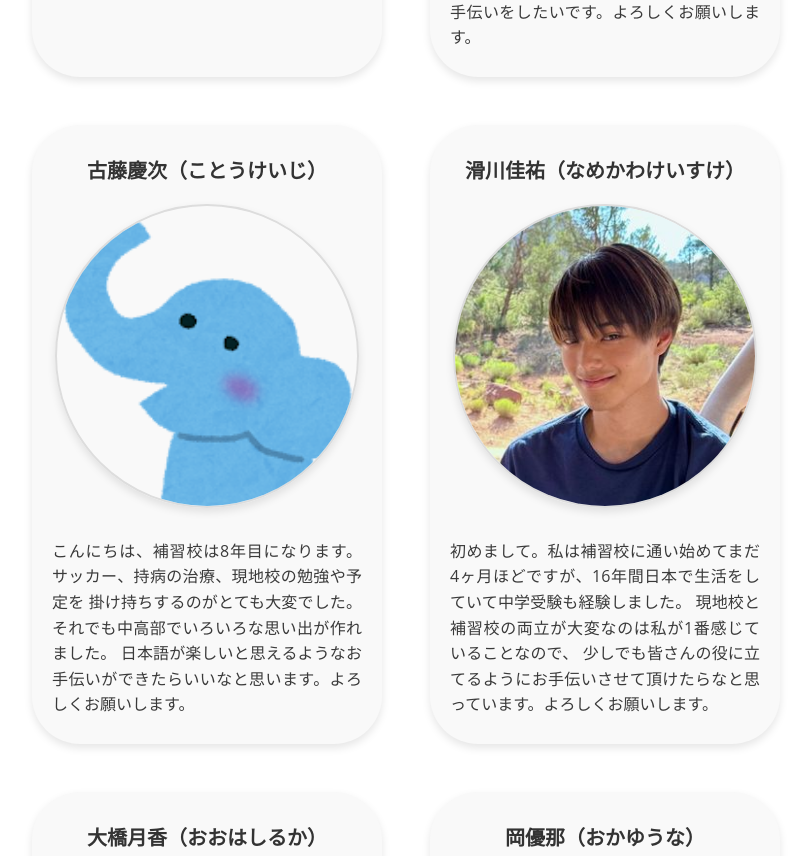
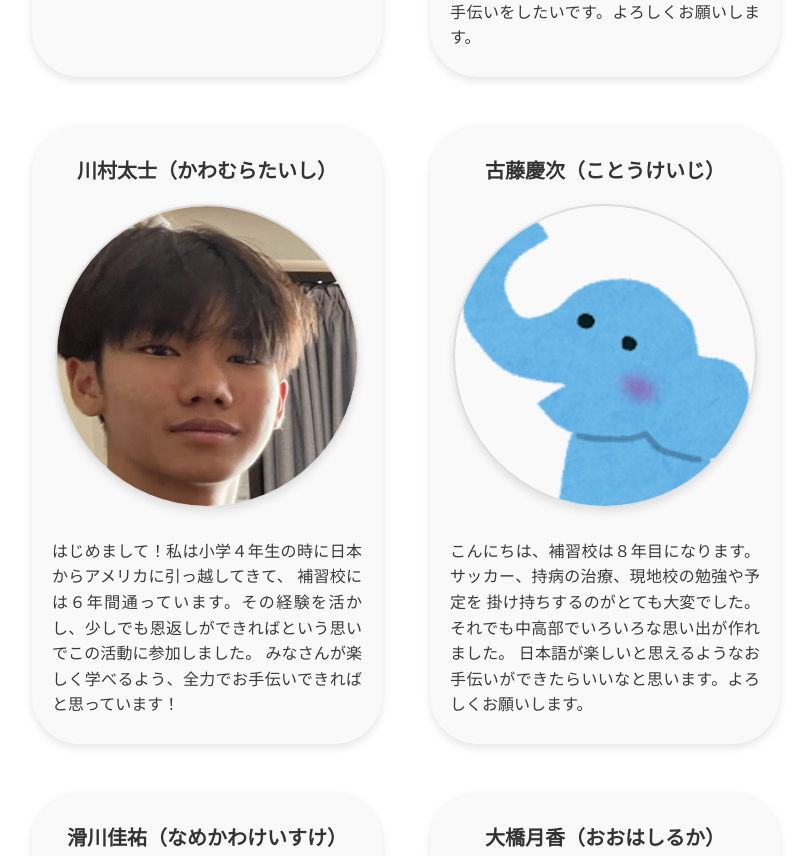
Before and after one commit to 1datcodes/JETS2, a React (Create React App) app: page /about in a window 1280 px wide. Shown: the part 3220-4076 px from the top of the page, without its empty margins (438-1249 px from the left). Built offline with nearby package versions, Linux system fonts and the light colour scheme.

Commit message:
added kawamura

```diff
--- a/src/About.js
+++ b/src/About.js
@@ -19,7 +19,7 @@ const memberData = [
         className: "yasuda",
         name: "安田一敬（やすだいっけい）",
         image: "ikkei.jpg",
-        message: `こんにちは、JETSの創設者です。補習校は今年で8年目になります。
+        message: `こんにちは、JETSの創設者です。補習校は今年で８年目になります。
                   私は小さい頃からサッカーに真剣に取り組んできました。そのため、勉強とスポーツの両立
                   は何よりも大切だと感じています。
                   習い事や現地校の宿題で、ひとりで補習校の宿題をするのは大変だ
@@ -29,7 +29,7 @@ const memberData = [
         className: "ishiguro",
         name: "石黒伸寿（いしぐろのぶひさ）",
         image: "nobu.jpg",
-        message: `初めまして、私は11年間補習校に通い、小学部の学習は、
+        message: `初めまして、私は１１年間補習校に通い、小学部の学習は、
                   中高部の学習の土台であり、とても大切だと感じています。
                   しかし毎日のワークや音読、漢字学習などをひとりで続けるのはとても大変です。
                   そこで、補習校の宿題のサポートをするためにJETSを立ち上げました。`,
@@ -38,7 +38,7 @@ const memberData = [
         className: "tanaka",
         name: "田中道（たなかみち）",
         image: "tanaka.jpg",
-        message: `こんにちは。私は補習校に小学1年生の時から通っているので保護者の方にとって
+        message: `こんにちは。私は補習校に小学１年生の時から通っているので保護者の方にとって
                   ワークの丸つけや音読を聞いてあげることが大変だと理解しているつもりです。
                   少しでもその重荷を肩代わりできればと思ってJETS創立に協力しました。`,
       },
@@ -51,7 +51,7 @@ const memberData = [
         className: "yamada",
         name: "山田麻里衣（やまだまりい）",
         image: "yamada.jpg",
-        message: `こんにちは、私は小学2年生まで補習校を続けましたが、
+        message: `こんにちは、私は小学２年生まで補習校を続けましたが、
                   現地校とスポーツの両立が難しくなりやめてしまいました。
                   中学でまた補習校に入ってたくさんの思い出を作れました。
                   日本語と英語を両立して、頑張っている子たちをサポート
@@ -78,7 +78,7 @@ const memberData = [
         className: "ushiyama",
         name: "牛山翔矢（うしやましょうや）",
         image: "ushiyama.jpg",
-        message: `始めまして、中学2年生で日本からアメリカに来て、三育に一年半、
+        message: `始めまして、中学２年生で日本からアメリカに来て、三育に一年半、
                   補習校には高等部から入りました。日本からアメリカという大きな環境の変化を乗り越え、
                   現地校と補習校の勉強の両立はとても大変でした。しかし、それは大事なことだと強く思いました。
                   そこでワークや音読のチェックを少しでも手伝えたらなと思っています。よろしくお願いします。`,
@@ -87,7 +87,7 @@ const memberData = [
         className: "koto",
         name: "古藤慶次（ことうけいじ）",
         image: "",
-        message: `こんにちは、補習校は8年目になります。サッカー、持病の治療、現地校の勉強や予定を
+        message: `こんにちは、補習校は８年目になります。サッカー、持病の治療、現地校の勉強や予定を
                   掛け持ちするのがとても大変でした。
                   それでも中高部でいろいろな思い出が作れました。
                   日本語が楽しいと思えるようなお手伝いができたらいいなと思います。よろしくお願いします。`,
@@ -96,15 +96,15 @@ const memberData = [
         className: "namekawa",
         name: "滑川佳祐（なめかわけいすけ）",
         image: "namekawa.jpg",
-        message: `初めまして。私は補習校に通い始めてまだ4ヶ月ほどですが、16年間日本で生活をしていて中学受験も経験しました。
-                  現地校と補習校の両立が大変なのは私が1番感じていることなので、
+        message: `初めまして。私は補習校に通い始めてまだ４ヶ月ほどですが、１６年間日本で生活をしていて中学受験も経験しました。
+                  現地校と補習校の両立が大変なのは私が１番感じていることなので、
                   少しでも皆さんの役に立てるようにお手伝いさせて頂けたらなと思っています。よろしくお願いします。`,
       },
       {
         className: "senba",
         name: "仙波歩乃佳（せんばほのか）",
         image: "senba.jpg",
-        message: `こんにちは。私は中学3年生でアメリカに来たので、英語の勉強、現地校の勉強、補習校の勉強、
+        message: `こんにちは。私は中学３年生でアメリカに来たので、英語の勉強、現地校の勉強、補習校の勉強、
                   スポーツなどと色々なことをするのに苦戦していた時期がありました。
                   なので皆さんの気持ちに寄り添いながら勉強のお手伝いをしたいです。よろしくお願いします。`,
       },
@@ -112,7 +112,7 @@ const memberData = [
         className: "kawai",
         name: "河合静（かわいしずか）",
         image: "",
-        message: `こんにちは。私は小学2年生から補習校に通い、5年生から並行してENAでもクラスをとっています。
+        message: `こんにちは。私は小学2年生から補習校に通い、５年生から並行してENAでもクラスをとっています。
                   マーチングバンドでの活動もあり、大変に思う毎日です。けれど、すべて苦しいだけのことではありません。
                   生徒さんにもそう思ってもらえるよう、お手伝いをしたいです。よろしくお願いします。`,
       },
@@ -120,11 +120,19 @@ const memberData = [
         className: "oka",
         name: "岡優那（おかゆうな）",
         image: "oka.jpg",
-        message: `はじめまして。私は補習校に12年間通っていて、中高部の生徒会長を務めさせていただいています。
+        message: `はじめまして。私は補習校に１２年間通っていて、中高部の生徒会長を務めさせていただいています。
                   これまで補習校をやめたいと思う時期もありましたが、続けられるようにサポートしてくれた両親に感謝しています。
-                  Kumonで英語と算数を小学生に3年間教えた経験があります。
+                  Kumonで英語と算数を小学生に３年間教えた経験があります。
                   補習校のお子さんがいずれ補習校に通ってよかったと思えるように全力でお手伝いさせてください。`,
       },
+      {
+        className: "kawamura",
+        name: "川村太士（かわむらたいし）",
+        image: "kawamura.jpg",
+        message: `はじめまして！私は小学４年生の時に日本からアメリカに引っ越してきて、
+                  補習校には６年間通っています。その経験を活かし、少しでも恩返しができればという思いでこの活動に参加しました。
+                  みなさんが楽しく学べるよう、全力でお手伝いできればと思っています！`
+      }
     ],
   },
 ];
```
Also changed, not shown: src/images/kawamura.jpg (added).
